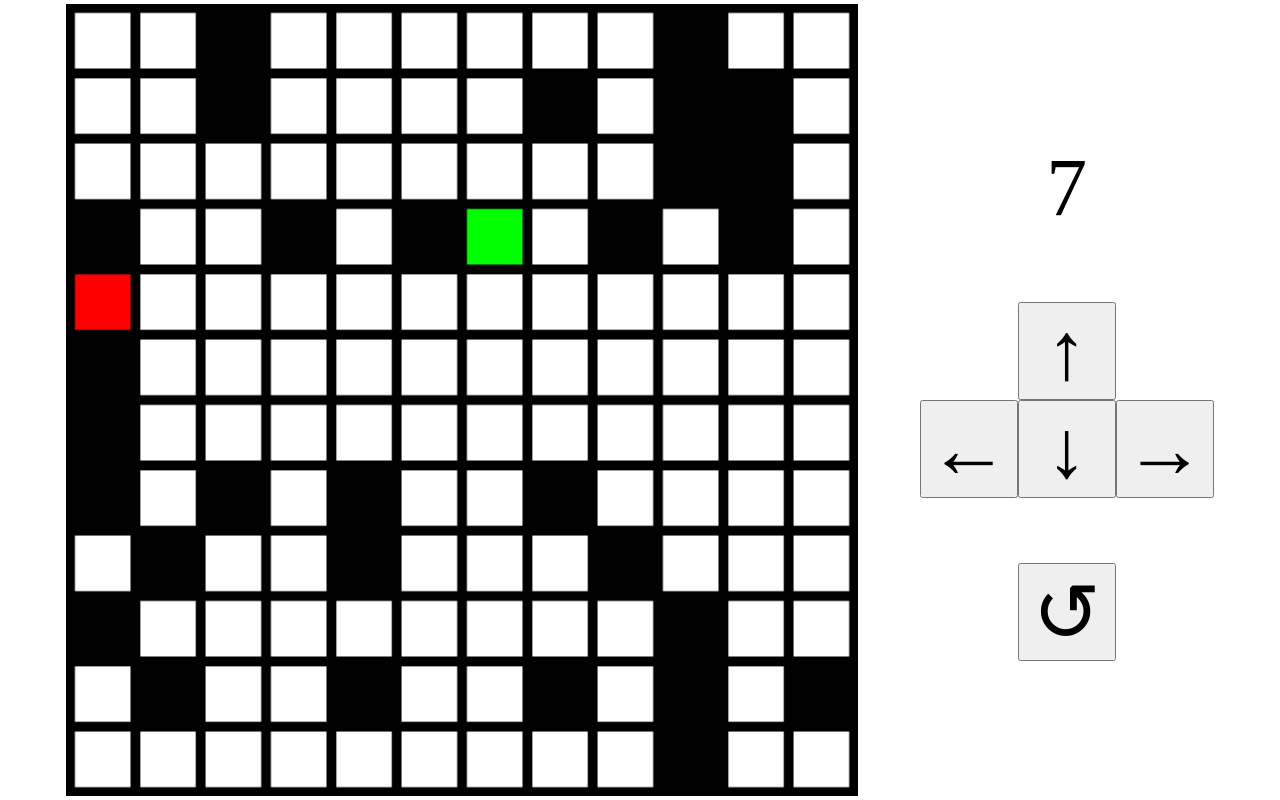
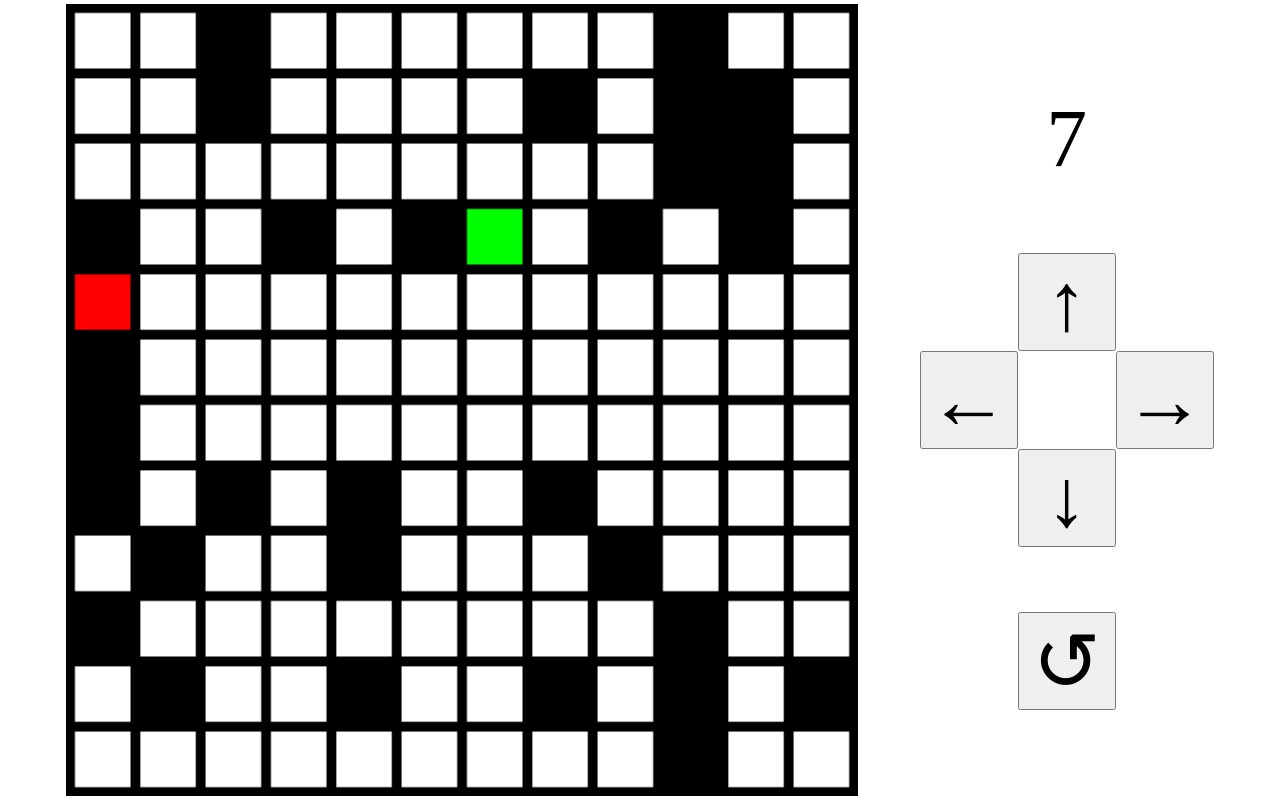
Before and after one commit to F-mM7/ice-path, a plain HTML site: page index.html in a window 1280 px wide. Drawn offline with Linux system fonts and the light colour scheme.

Commit message:
[update]十字キーのスタイル変更

```diff
--- a/index.html
+++ b/index.html
@@ -14,15 +14,18 @@
       <canvas id="canvas" class="content"> </canvas>
       <div class="content">
         <div id="controller" class="container perpendicular">
-          <div id="display" class="content">00</div>
+          <div id="display" class="content tile">00</div>
           <div id="keys" class="content">
             <ul>
               <li class="content"><button id="up">↑</button></li>
             </ul>
             <ul>
               <li><button id="left">←</button></li>
-              <li><button id="down">↓</button></li>
+              <li><div class="tile"></div></li>
               <li><button id="right">→</button></li>
+            </ul>
+            <ul>
+              <li class="content"><button id="down">↓</button></li>
             </ul>
           </div>
           <button id="resetButton" class="content">↺</button>
--- a/main.js
+++ b/main.js
@@ -1,4 +1,4 @@
-console.log("ver 0.12");
+console.log("ver 0.13");
 const tq = new TaskQueue(0, 20);
 
 window.onload = set;
--- a/style.css
+++ b/style.css
@@ -1,5 +1,6 @@
 :root {
   --N: 12;
+  --button-size: 1.5;
 }
 
 .container {
@@ -30,20 +31,23 @@ li {
 }
 
 button,
-#display {
+.tile {
   display: flex;
-  height: calc(var(--unit-grid) * 1.5);
-  width: calc(var(--unit-grid) * 1.5);
+  height: calc(var(--unit-grid) * var(--button-size));
+  width: calc(var(--unit-grid) * var(--button-size));
   padding: 0;
 
-  font-size: calc(var(--unit-grid) * 1.5 / 1.2);
+  font-size: calc(var(--unit-grid) * var(--button-size) / 1.2);
   align-items: center;
   justify-content: center;
 }
 
 /* @media (orientation: portrait) { */
 :root {
-  --unit-grid: min(calc(100vh / (var(--N) + 5)), calc(98vw / var(--N)));
+  --unit-grid: min(
+    calc(100vh / (var(--N) + 2 + var(--button-size) * 3)),
+    calc(98vw / var(--N))
+  );
 }
 .parallel {
   flex-direction: column;
@@ -52,17 +56,20 @@ button,
   flex-direction: row;
 }
 #board {
-  height: calc(var(--unit-grid) * (var(--N) + 5));
+  height: calc(var(--unit-grid) * (var(--N) + 2 + var(--button-size) * 3));
   width: auto;
 }
 #controller {
   height: auto;
-  width: calc(var(--unit-grid) * 10.5);
+  width: calc(var(--unit-grid) * (3 + var(--button-size) * 5));
 }
 /* } */
 @media (orientation: landscape) {
   :root {
-    --unit-grid: min(calc(100vw / (var(--N) + 6.5)), calc(98vh / var(--N)));
+    --unit-grid: min(
+      calc(100vw / (var(--N) + 2 + var(--button-size) * 3)),
+      calc(98vh / var(--N))
+    );
   }
   .parallel {
     flex-direction: row;
@@ -72,10 +79,10 @@ button,
   }
   #board {
     height: auto;
-    width: calc(var(--unit-grid) * (var(--N) + 6.5));
+    width: calc(var(--unit-grid) * (var(--N) + 2 + var(--button-size) * 3));
   }
   #controller {
-    height: calc(var(--unit-grid) * 9);
+    height: calc(var(--unit-grid) * (3 + var(--button-size) * 5));
     width: auto;
   }
 }
```
